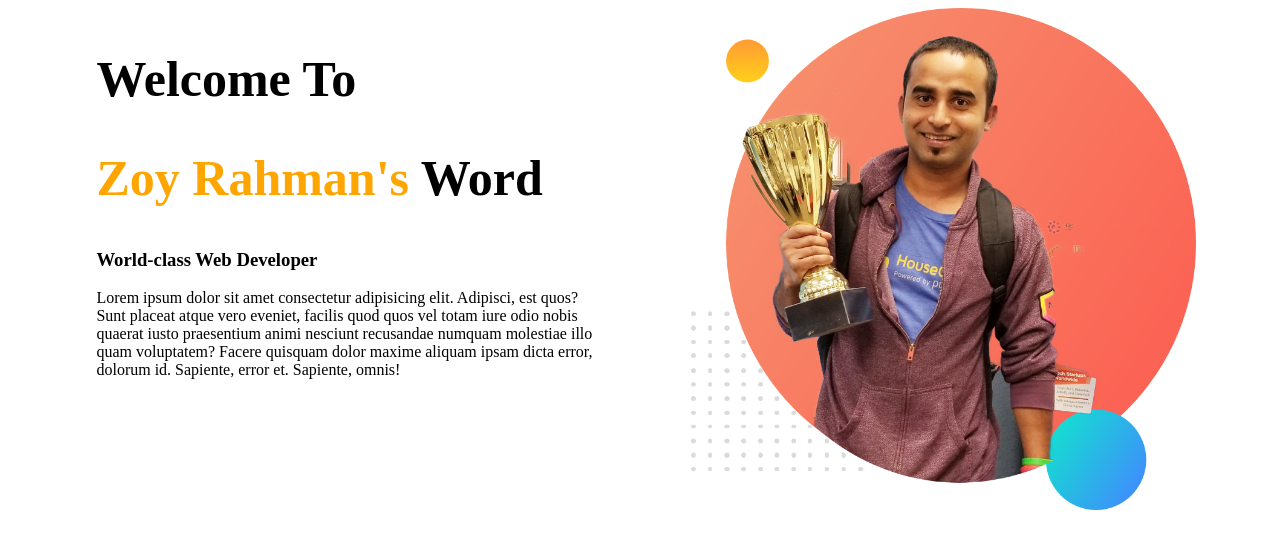
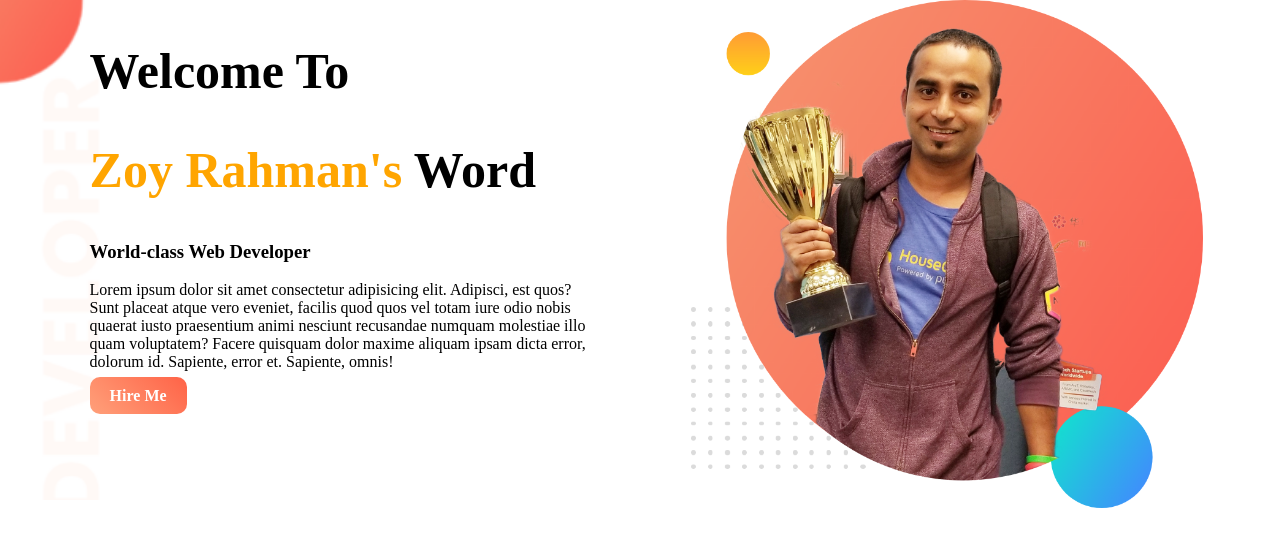
Before and after one commit to mizan060/web-portfolio, a plain HTML site: page index.html in a window 1280 px wide. Drawn offline with Linux system fonts and the light colour scheme; a web font is replaced by a local one.

Commit message:
top-section-done

```diff
--- a/index.html
+++ b/index.html
@@ -11,13 +11,14 @@
     <link rel="stylesheet" href="style.css">
 </head>
 <body>
-    <section>
+    <section class="top-banner">
         <div class="half-width">
             <h1>Welcome To</h1>
             <h1><span class="name-highlight">Zoy Rahman's</span> Word</h1>
             <h3>World-class Web Developer</h3>
             <p>Lorem ipsum dolor sit amet consectetur adipisicing elit. Adipisci, est quos? Sunt placeat atque vero eveniet, facilis quod quos vel totam iure odio nobis quaerat iusto praesentium animi nesciunt recusandae numquam molestiae illo quam voluptatem? Facere quisquam dolor maxime aliquam ipsam dicta error, dolorum id. Sapiente, error et. Sapiente, omnis!
             </p>
+            <a class="link-button" href="https://www.linkedin.com/in/zoy-rahman-865225189/" target="_blank">Hire Me</a>
         </div>
         <div class="half-width">
             <img src="images/jhankar.png" alt="">
--- a/style.css
+++ b/style.css
@@ -1,4 +1,5 @@
 body{
+    margin: 0;
     font-family: 'Uchen', serif;
 }
 h1{
@@ -16,3 +17,19 @@ h1{
 .half-width img{
     width: 100%;
 }
+.top-banner{
+    background-image: url(images/top-banner.png) ;
+    background-repeat: no-repeat;
+    background-size: cover;
+}
+section{
+    height: 500px;
+}
+.link-button{
+    text-decoration: none;
+    background-image: linear-gradient(45deg, lightsalmon , tomato);
+    padding:  10px 20px;
+    border-radius: 10px;
+    color: white;
+    font-weight: bold;
+}
```
